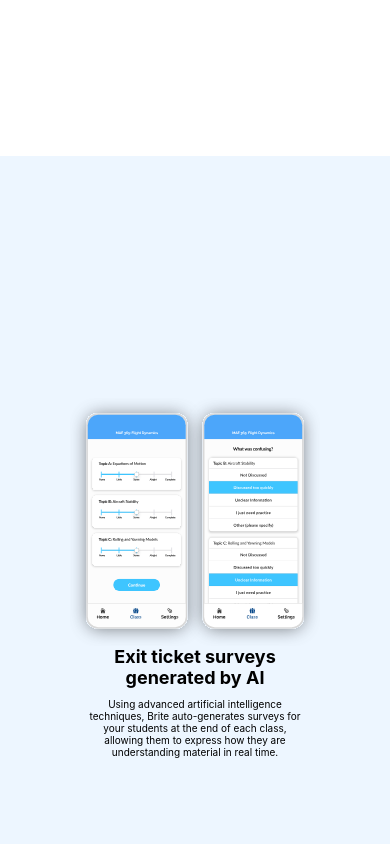
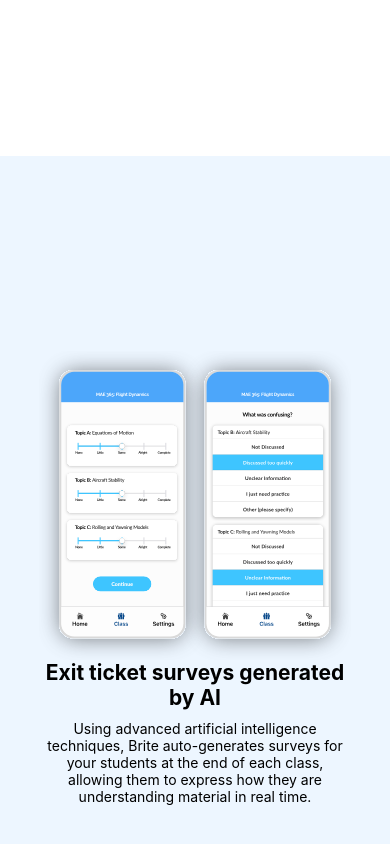
Before and after one commit to anfins/BriteWeb, a plain HTML site: page index.html in a window 390 px wide. Shown: the part 772-1616 px from the top of the page. Drawn offline with Linux system fonts and the light colour scheme; a web font is replaced by a local one.

Commit message:
additional responsiveness... works good enough for now

```diff
--- a/styles.css
+++ b/styles.css
@@ -184,18 +184,18 @@ nav {
 @media only screen and (max-width: 600px) {
 
     #exit-ticket-img{
-        width:80%;
+        width:100%;
         height: auto;
     }
     .right-caption{
-        width: 70%;
+        width: 100%;
     }
 
     .right-caption h1{
-        font-size: 18px;
+        font-size: 21px;
     }
     .right-caption p{
-        font-size: 10px;
+        font-size: 14px;
     }
 
 
```
